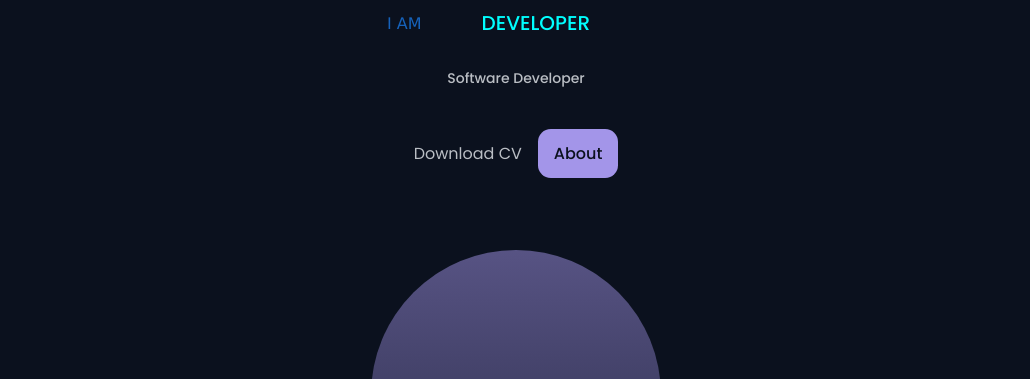
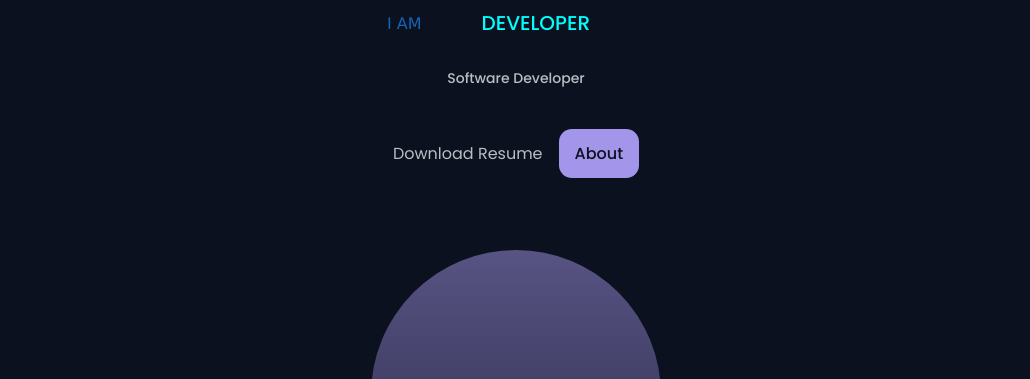
Before and after one commit to riskmr3275/NewPort, a plain HTML site: page index.html in a window 1280 px wide. Shown: the part 237-616 px from the top of the page, without its empty margins (124-1154 px from the left). Drawn offline with nearby package versions, Linux system fonts and the light colour scheme.

Commit message:
Update index.html

```diff
--- a/index.html
+++ b/index.html
@@ -102,7 +102,7 @@
 
                     <div class="home__button">
                         <a download=""https://drive.google.com/file/d/1gh-0-Nehj6cl4nBObaOOZEF2P7hMwBMU/view?usp=sharing">
-                            Download CV
+                            Download Resume
                         </a>
 
                         <a href="#about" class="button">About</a>
```
